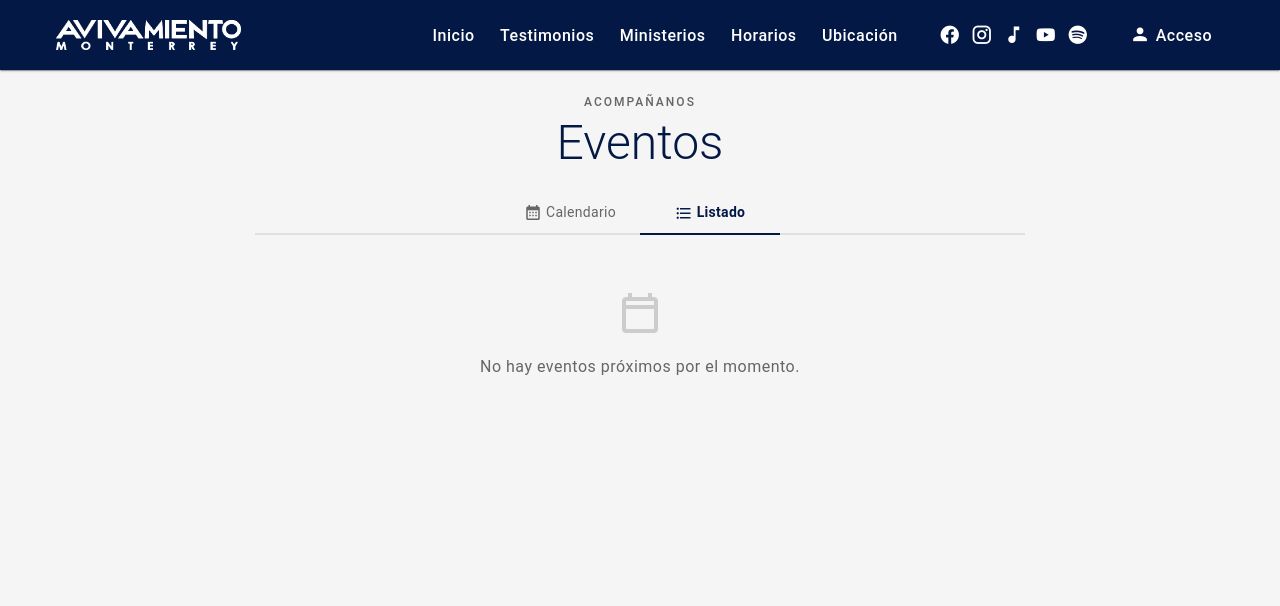
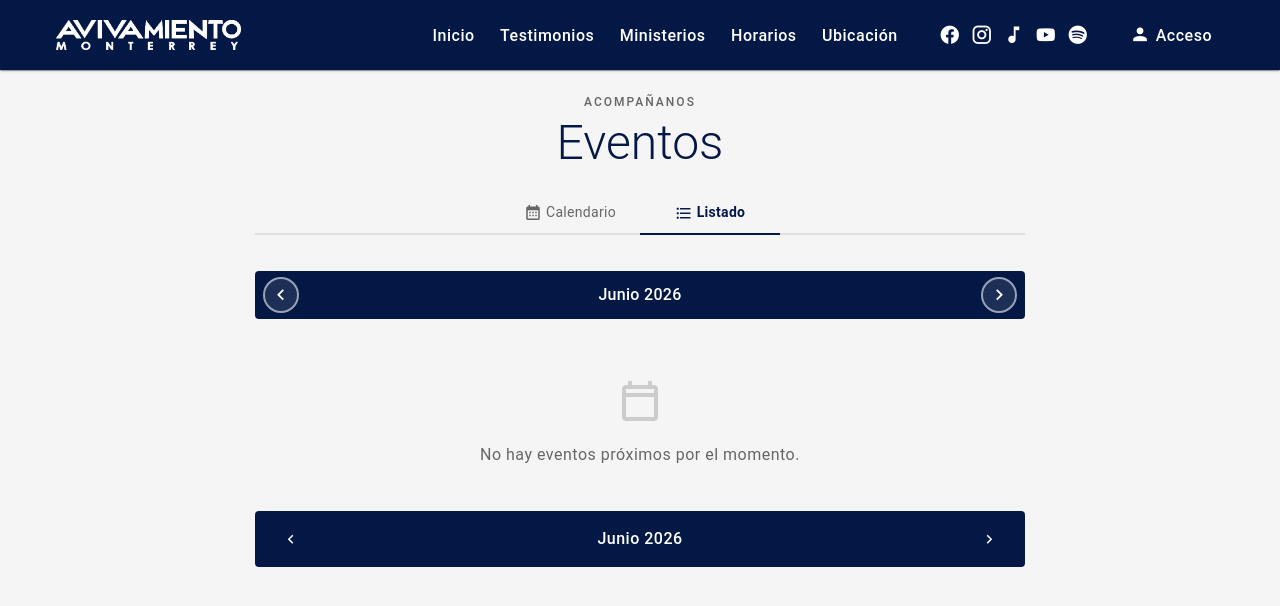
Before and after one commit to chemoral87/avivamiento_webpage, a Nuxt app: page /calendar in a window 1280 px wide. Both pictures are taken after a click on the button "Listado". Shown: the top 606 px of the page. Built offline with nearby package versions, Linux system fonts and the light colour scheme.

Commit message:
listView

```diff
--- /dev/null
+++ b/app/components/calendar/BlurImage.vue
@@ -0,0 +1,47 @@
+<template>
+  <div class="event-image-wrapper" :style="wrapperStyle">
+    <img :src="src" class="event-image-blur-bg" aria-hidden="true" />
+    <img :src="src" class="event-image-main" />
+  </div>
+</template>
+
+<script setup>
+const props = defineProps({
+  src:    { type: String, required: true },
+  height: { type: [String, Number], default: 360 },
+})
+
+const wrapperStyle = computed(() => ({
+  height: typeof props.height === 'number' ? `${props.height}px` : props.height,
+}))
+</script>
+
+<style scoped>
+.event-image-wrapper {
+  position: relative;
+  width: 100%;
+  overflow: hidden;
+  display: flex;
+  align-items: center;
+  justify-content: center;
+}
+
+.event-image-blur-bg {
+  position: absolute;
+  inset: 0;
+  width: 100%;
+  height: 100%;
+  object-fit: cover;
+  filter: blur(20px);
+  transform: scale(1.1);
+}
+
+.event-image-main {
+  position: relative;
+  height: 100%;
+  width: auto;
+  max-width: 100%;
+  object-fit: contain;
+  z-index: 1;
+}
+</style>
--- a/app/components/calendar/CalendarView.vue
+++ b/app/components/calendar/CalendarView.vue
@@ -116,20 +116,15 @@ const today = new Date()
 
 // ── Classification ─────────────────────────────────────────────────────────
 const classifications = [
-  { value: 'jv3s',        label: 'JV3S',         hex: '#f97316' }, // orange
-  { value: 'general',     label: 'General',       hex: '#9e9e9e' }, // grey
-  { value: 'jv3s-teen',   label: 'JV3S Teen',     hex: '#2196f3' }, // blue
-  { value: 'jv3s-legado', label: 'JV3S Legado',   hex: '#f44336' }, // red
+  { value: 'general',     label: 'General',      hex: '#9e9e9e' },
+  { value: 'jv3s',        label: 'JV3S',         hex: '#f97316' },
+  { value: 'jv3s-teen',   label: 'JV3S Teen',    hex: '#2196f3' },
+  { value: 'jv3s-legado', label: 'JV3S Legado',  hex: '#f44336' },
 ]
 
 const classificationColor = (value) => {
-  const map = {
-    'jv3s':        '#f97316',
-    'general':     '#9e9e9e',
-    'jv3s-teen':   '#2196f3',
-    'jv3s-legado': '#f44336',
-  }
-  return map[value] || '#041845'
+  const match = classifications.find(item => item.value === value);
+  return match ? match.hex : '#041845';
 }
 
 const goToEvent = (event) => {
--- a/app/components/calendar/ListView.vue
+++ b/app/components/calendar/ListView.vue
@@ -1,6 +1,6 @@
 <template>
   <!-- Empty state -->
-  <v-row v-if="!events.length" justify="center">
+  <v-row v-if="!filteredEvents.length" justify="center">
     <v-col cols="12" md="8" class="text-center py-8">
       <v-icon size="48" color="#ccc" class="mb-4">mdi-calendar-blank-outline</v-icon>
       <p class="text-body-1" style="color: #666;">No hay eventos próximos por el momento.</p>
@@ -10,7 +10,7 @@
   <!-- Event cards -->
   <v-row v-else justify="center">
     <v-col
-      v-for="(event, i) in events"
+      v-for="(event, i) in filteredEvents"
       :key="event.id ?? i"
       cols="12" md="6" lg="5"
     >
@@ -24,11 +24,10 @@
         @keydown.enter="goToEvent(event)"
         @keydown.space.prevent="goToEvent(event)"
       >
-        <v-img
+        <CalendarBlurImage
           v-if="event.url_image_s3"
           :src="event.url_image_s3"
-          height="220"
-          cover
+          :height="220"
         />
         <v-card-text class="pa-4">
           <div class="d-flex align-center justify-space-between mb-1">
@@ -76,8 +75,19 @@
 const router = useRouter()
 
 const props = defineProps({
-  events: { type: Array, default: () => [] },
+  events:   { type: Array,  default: () => [] },
+  calYear:  { type: Number, default: () => new Date().getFullYear() },
+  calMonth: { type: Number, default: () => new Date().getMonth() },
 })
+
+const filteredEvents = computed(() =>
+  props.events.filter(event => {
+    const raw = event.event_date ?? event.end_date ?? event.start_date ?? event.publish_date
+    if (!raw) return false
+    const dt = new Date(raw)
+    return dt.getFullYear() === props.calYear && dt.getMonth() === props.calMonth
+  })
+)
 
 const classificationColor = (value) => {
   const map = {
--- /dev/null
+++ b/app/components/calendar/MonthSelector.vue
@@ -0,0 +1,75 @@
+<template>
+  <v-row justify="center" class="mb-4">
+    <v-col cols="12" md="10" lg="8">
+      <div class="month-selector-bar">
+        <button class="month-nav-btn" aria-label="Mes anterior" @click="emit('prev')">
+          <v-icon size="22">mdi-chevron-left</v-icon>
+        </button>
+        <span class="month-label text-capitalize">
+          {{ monthNames[calMonth] }} {{ calYear }}
+        </span>
+        <button class="month-nav-btn" aria-label="Mes siguiente" @click="emit('next')">
+          <v-icon size="22">mdi-chevron-right</v-icon>
+        </button>
+      </div>
+    </v-col>
+  </v-row>
+</template>
+
+<script setup>
+defineProps({
+  calYear:  { type: Number, required: true },
+  calMonth: { type: Number, required: true },
+})
+
+const emit = defineEmits(['prev', 'next'])
+
+const monthNames = [
+  'Enero', 'Febrero', 'Marzo', 'Abril', 'Mayo', 'Junio',
+  'Julio', 'Agosto', 'Septiembre', 'Octubre', 'Noviembre', 'Diciembre',
+]
+</script>
+
+<style scoped>
+.month-selector-bar {
+  display: flex;
+  align-items: center;
+  justify-content: space-between;
+  background: #041845;
+  border-radius: 4px;
+  padding: 6px 8px;
+}
+
+.month-label {
+  color: #fff;
+  font-size: 1rem;
+  font-weight: 500;
+  letter-spacing: 0.3px;
+  user-select: none;
+}
+
+.month-nav-btn {
+  display: inline-flex;
+  align-items: center;
+  justify-content: center;
+  width: 36px;
+  height: 36px;
+  border-radius: 50%;
+  border: 2px solid rgba(255, 255, 255, 0.55);
+  background: rgba(255, 255, 255, 0.10);
+  color: #fff;
+  cursor: pointer;
+  transition: background 0.18s, border-color 0.18s, transform 0.12s;
+}
+
+.month-nav-btn:hover {
+  background: rgba(255, 255, 255, 0.25);
+  border-color: #fff;
+  transform: scale(1.08);
+}
+
+.month-nav-btn:active {
+  transform: scale(0.95);
+  background: rgba(255, 255, 255, 0.35);
+}
+</style>
--- a/app/pages/calendar/[slug_name].vue
+++ b/app/pages/calendar/[slug_name].vue
@@ -14,10 +14,7 @@
         <v-row v-else-if="event" justify="center">
           <v-col cols="12" md="10" lg="8">
             <v-card elevation="0" style="border: 1px solid #e0e0e0; overflow: hidden;">
-              <div v-if="event.url_image_s3" class="event-image-wrapper">
-                <img :src="event.url_image_s3" class="event-image-blur-bg" aria-hidden="true" />
-                <img :src="event.url_image_s3" class="event-image-main" />
-              </div>
+              <CalendarBlurImage v-if="event.url_image_s3" :src="event.url_image_s3" :height="360" />
               <v-card-text class="pa-5">
                 <v-chip
                   v-if="event.classification"
@@ -180,32 +177,4 @@ useHead(() => ({
 </script>
 
 <style scoped>
-.event-image-wrapper {
-  position: relative;
-  width: 100%;
-  height: 360px;
-  overflow: hidden;
-  display: flex;
-  align-items: center;
-  justify-content: center;
-}
-
-.event-image-blur-bg {
-  position: absolute;
-  inset: 0;
-  width: 100%;
-  height: 100%;
-  object-fit: cover;
-  filter: blur(20px);
-  transform: scale(1.1);
-}
-
-.event-image-main {
-  position: relative;
-  height: 100%;
-  width: auto;
-  max-width: 100%;
-  object-fit: contain;
-  z-index: 1;
-}
 </style>
--- a/app/pages/calendar/index.vue
+++ b/app/pages/calendar/index.vue
@@ -47,6 +47,15 @@
 
         <template v-else>
 
+          <!-- Floating Month Selector for List View -->
+          <CalendarMonthSelector
+            v-if="viewMode === 'list'"
+            :cal-year="calYear"
+            :cal-month="calMonth"
+            @prev="prevMonth"
+            @next="nextMonth"
+          />
+
           <CalendarView
             v-if="viewMode === 'calendar'"
             :cal-year="calYear"
@@ -59,7 +68,28 @@
           <CalendarListView
             v-if="viewMode === 'list'"
             :events="events"
+            :cal-year="calYear"
+            :cal-month="calMonth"
           />
+
+          <!-- Floating Month Selector for List View -->
+          <v-row v-if="viewMode === 'list'" justify="center" class="mb-4">
+            <v-col cols="12" md="10" lg="8">
+              <v-card elevation="0" style="background: #041845; border-radius: 4px; border: none;">
+                <div class="d-flex align-center justify-space-between px-4 py-2">
+                  <v-btn icon variant="text" color="success" size="small" @click="prevMonth">
+                    <v-icon color="white">mdi-chevron-left</v-icon>
+                  </v-btn>
+                  <span class="text-body-1 font-weight-medium text-white text-capitalize">
+                    {{ monthNames[calMonth] }} {{ calYear }}
+                  </span>
+                  <v-btn icon variant="text" size="small" color="success" @click="nextMonth">
+                    <v-icon color="white">mdi-chevron-right</v-icon>
+                  </v-btn>
+                </div>
+              </v-card>
+            </v-col>
+          </v-row>
 
         </template>
       </v-container>
@@ -83,6 +113,11 @@ const loadingEvents = ref(false)
 const today    = new Date()
 const calYear  = ref(today.getFullYear())
 const calMonth = ref(today.getMonth()) // 0-indexed
+
+const monthNames = [
+  'Enero', 'Febrero', 'Marzo', 'Abril', 'Mayo', 'Junio',
+  'Julio', 'Agosto', 'Septiembre', 'Octubre', 'Noviembre', 'Diciembre'
+]
 
 // ── Helpers ───────────────────────────────────────────────────────────────
 const encodeBase64 = (str) => {
--- a/package.json
+++ b/package.json
@@ -1,6 +1,6 @@
 {
   "name": "avivamiento-webpage",
-  "version": "1.0.84",
+  "version": "1.0.85",
   "type": "module",
   "private": true,
   "engines": {
```
Also changed, not shown: 1 other file (tests, documents, lock files or other folders).
